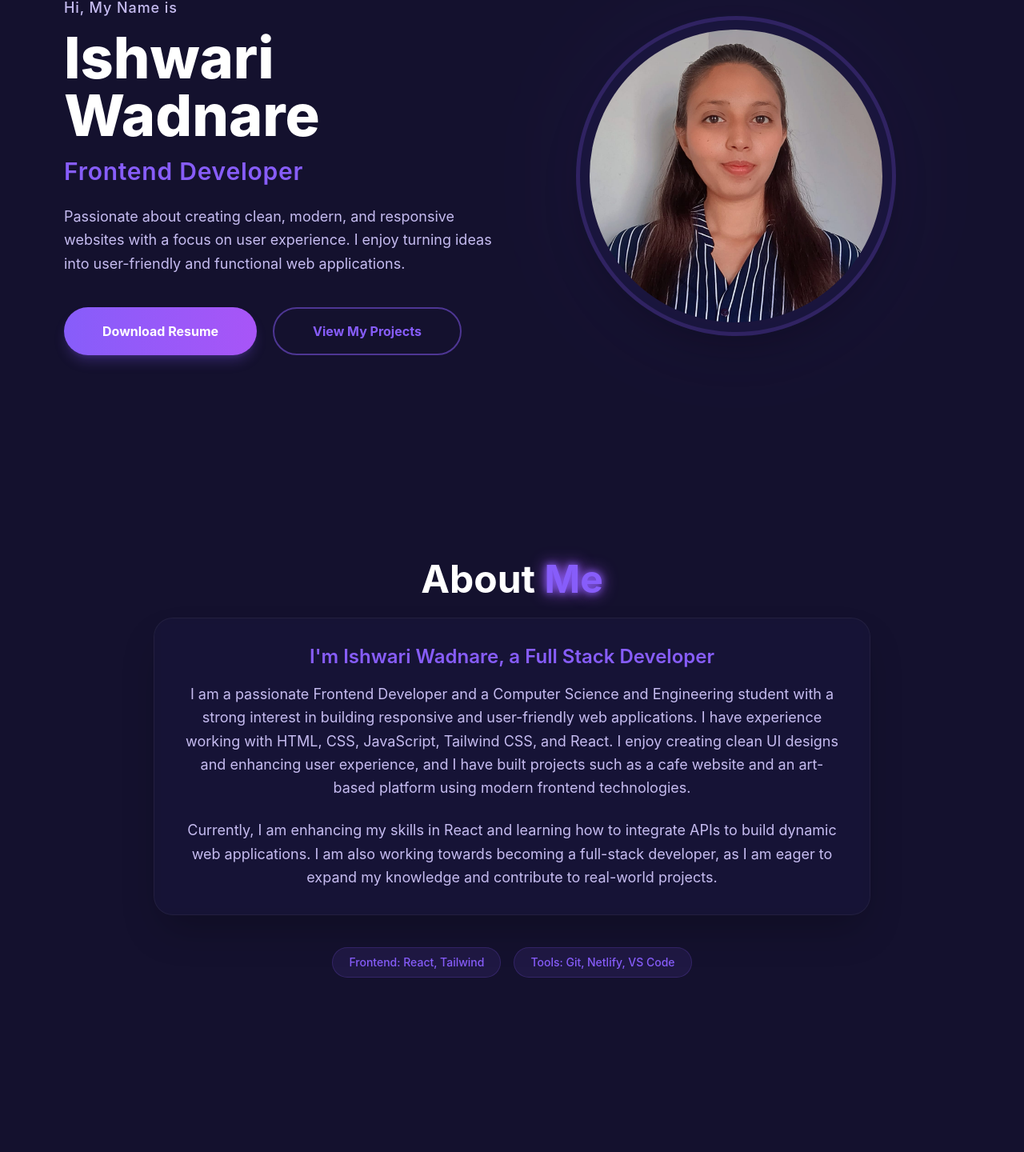
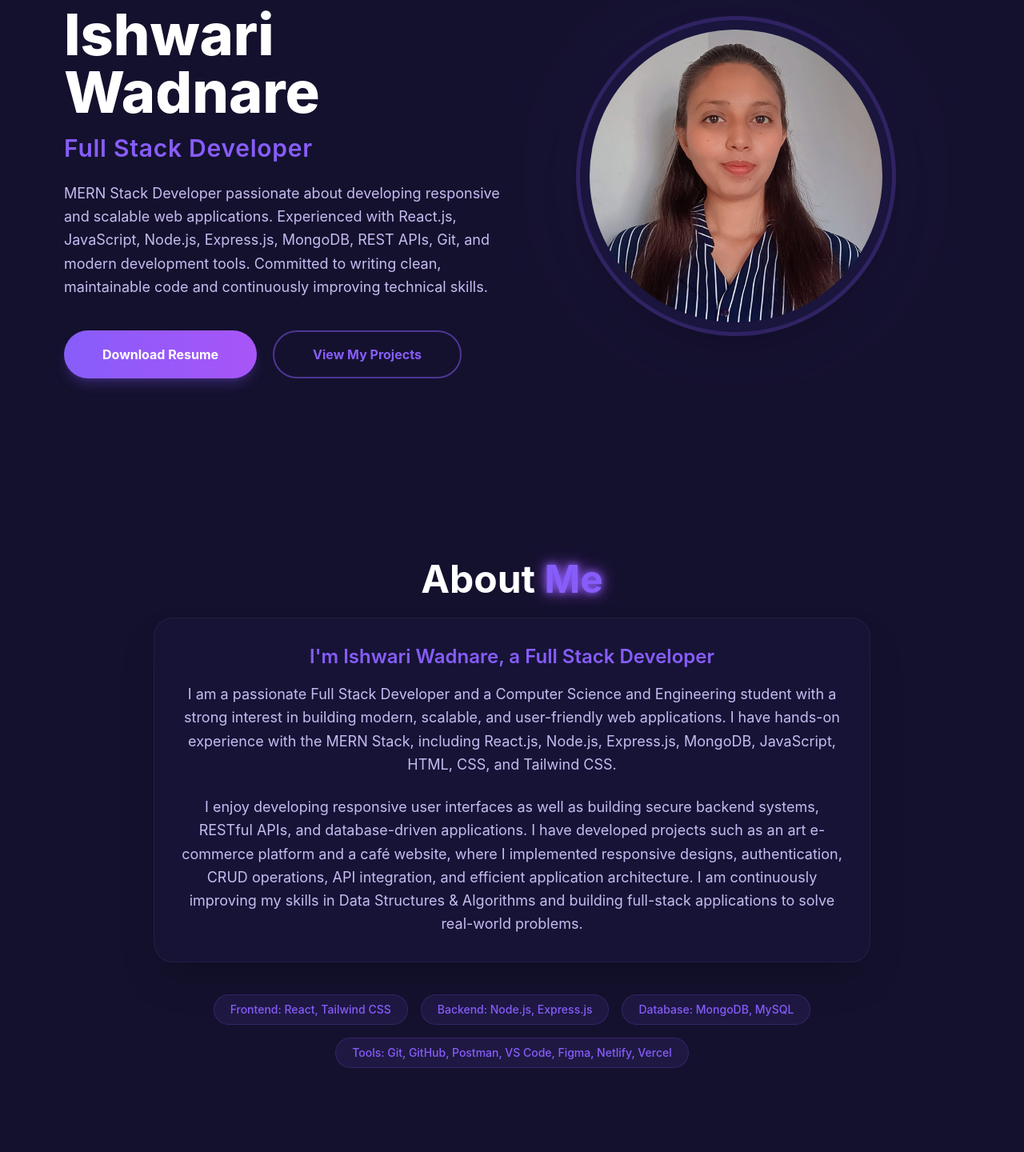
Before and after one commit to Ishwariwadnare/Portfolio, a React (Vite) app: page / in a window 1280 px wide. Shown: the part 180-1620 px from the top of the page at 80% size. Built offline with nearby package versions, Linux system fonts and the light colour scheme.

Commit message:
Updated About section for Full Stack Developer portfolio

```diff
--- a/src/components/About.jsx
+++ b/src/components/About.jsx
@@ -1,3 +1,45 @@
+
+// const About = () => {
+//   return (
+//     <section id="about" className="py-20 px-6 sm:px-16 bg-primary">
+//       <div className="max-w-4xl mx-auto text-center">
+//         {/* Section Title */}
+//         <h2 className="text-4xl sm:text-5xl font-bold text-highlight mb-6">
+//           About <span className="text-secondary text-glow-purple">Me</span>
+//         </h2>
+
+//         {/* Bio Content */}
+//         <div className="bg-cardBg/30 p-8 rounded-3xl border border-white/5 backdrop-blur-sm shadow-2xl">
+//           <h3 className="text-2xl font-semibold text-secondary mb-4">
+//             I'm Ishwari Wadnare, a Full Stack Developer
+//           </h3>
+
+//           <p className="text-subText text-lg leading-relaxed mb-6">
+//          I am a passionate Full Stack Developer and a Computer Science and Engineering student with a strong interest in building modern, scalable, and user-friendly web applications. I have hands-on experience with the MERN Stack, including React.js, Node.js, Express.js, MongoDB, JavaScript, HTML, CSS, and Tailwind CSS.
+//           </p>
+
+//           <p className="text-subText text-lg leading-relaxed">
+//            I enjoy developing responsive user interfaces as well as building secure backend systems, RESTful APIs, and database-driven applications. I have developed projects such as an art e-commerce platform and a café website, where I implemented responsive designs, dynamic features, and efficient application architecture.
+//         </div>
+
+//         {/* Simple Stats/Info Tags */}
+//         <div className="flex flex-wrap justify-center gap-4 mt-10">
+//           <span className="px-5 py-2 bg-secondary/10 border border-secondary/20 rounded-full text-secondary text-sm font-medium">
+//             Frontend: React, Tailwind
+//           </span>
+//           {/* <span className="px-5 py-2 bg-secondary/10 border border-secondary/20 rounded-full text-secondary text-sm font-medium">
+//             Backend: Python, Flask
+//           </span> */}
+//           <span className="px-5 py-2 bg-secondary/10 border border-secondary/20 rounded-full text-secondary text-sm font-medium">
+//             Tools: Git, Netlify, VS Code
+//           </span>
+//         </div>
+//       </div>
+//     </section>
+//   );
+// };
+
+// export default About;
 
 const About = () => {
   return (
@@ -15,28 +57,41 @@ const About = () => {
           </h3>
 
           <p className="text-subText text-lg leading-relaxed mb-6">
-          I am a passionate Frontend Developer and a Computer Science and Engineering student with a strong interest in building
-          responsive and user-friendly web applications. I have experience working with HTML, CSS, JavaScript, Tailwind CSS, and React. I enjoy
-          creating clean UI designs and enhancing user experience, and I have built projects such as a cafe website and an art-based platform
-          using modern frontend technologies.
+            I am a passionate Full Stack Developer and a Computer Science and
+            Engineering student with a strong interest in building modern,
+            scalable, and user-friendly web applications. I have hands-on
+            experience with the MERN Stack, including React.js, Node.js,
+            Express.js, MongoDB, JavaScript, HTML, CSS, and Tailwind CSS.
           </p>
 
           <p className="text-subText text-lg leading-relaxed">
-            Currently, I am enhancing my skills in React and learning how to integrate APIs to build dynamic web applications.
-            I am also working towards becoming a full-stack developer, as I am eager to expand my knowledge and contribute to real-world projects.
+            I enjoy developing responsive user interfaces as well as building
+            secure backend systems, RESTful APIs, and database-driven
+            applications. I have developed projects such as an art e-commerce
+            platform and a café website, where I implemented responsive designs,
+            authentication, CRUD operations, API integration, and efficient
+            application architecture. I am continuously improving my skills in
+            Data Structures & Algorithms and building full-stack applications to
+            solve real-world problems.
           </p>
         </div>
 
-        {/* Simple Stats/Info Tags */}
+        {/* Skills Tags */}
         <div className="flex flex-wrap justify-center gap-4 mt-10">
           <span className="px-5 py-2 bg-secondary/10 border border-secondary/20 rounded-full text-secondary text-sm font-medium">
-            Frontend: React, Tailwind
+            Frontend: React, Tailwind CSS
           </span>
-          {/* <span className="px-5 py-2 bg-secondary/10 border border-secondary/20 rounded-full text-secondary text-sm font-medium">
-            Backend: Python, Flask
-          </span> */}
+
           <span className="px-5 py-2 bg-secondary/10 border border-secondary/20 rounded-full text-secondary text-sm font-medium">
-            Tools: Git, Netlify, VS Code
+            Backend: Node.js, Express.js
+          </span>
+
+          <span className="px-5 py-2 bg-secondary/10 border border-secondary/20 rounded-full text-secondary text-sm font-medium">
+            Database: MongoDB, MySQL
+          </span>
+
+          <span className="px-5 py-2 bg-secondary/10 border border-secondary/20 rounded-full text-secondary text-sm font-medium">
+            Tools: Git, GitHub, Postman, VS Code, Figma, Netlify, Vercel
           </span>
         </div>
       </div>
--- a/src/components/Hero.jsx
+++ b/src/components/Hero.jsx
@@ -18,13 +18,12 @@ const Hero = () => {
         </h1>
 
         <h3 className="text-2xl sm:text-3xl text-secondary font-semibold mb-6 tracking-wide">
-          Frontend Developer
+          Full Stack Developer
         </h3>
 
         <p className="text-subText text-lg max-w-[550px] leading-relaxed mb-10">
-          Passionate about creating clean, modern, and responsive websites with a focus on user experience.
-          I enjoy turning ideas into user-friendly and functional web applications.
-        </p>
+  MERN Stack Developer passionate about developing responsive and scalable web applications. Experienced with React.js, JavaScript, Node.js, Express.js, MongoDB, REST APIs, Git, and modern development tools. Committed to writing clean, maintainable code and continuously improving technical skills.
+</p>
 
         {/* Buttons */}
         <div className="flex flex-col sm:flex-row gap-5">
```
